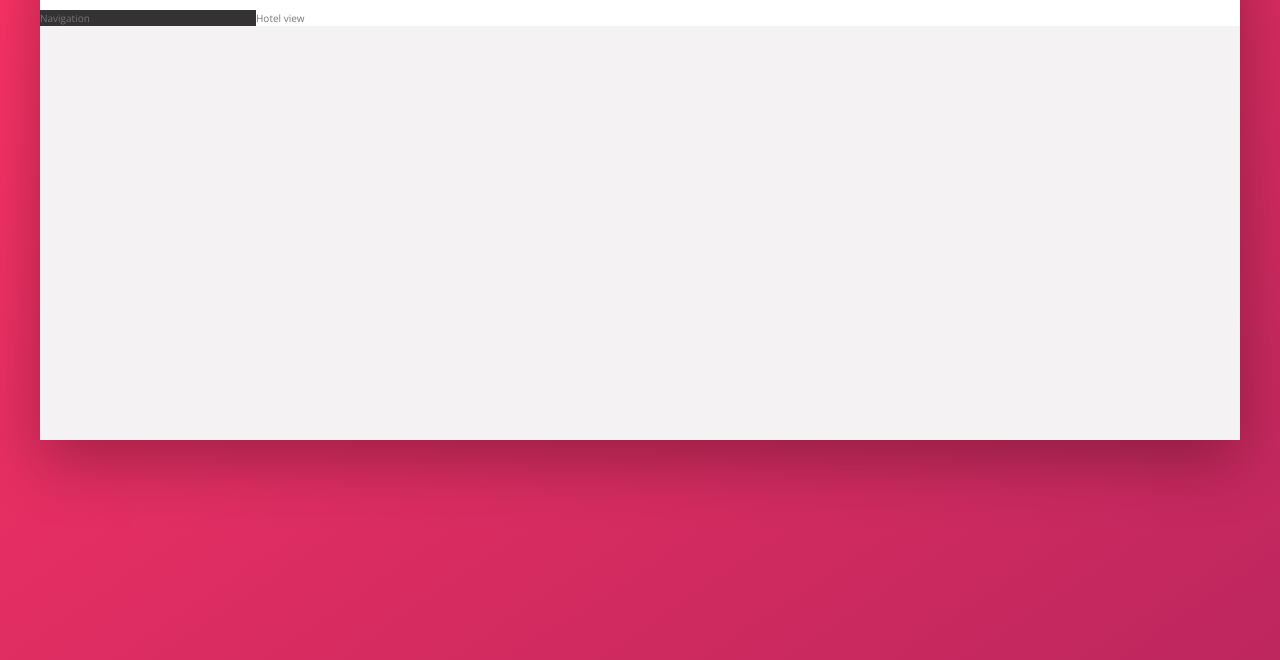
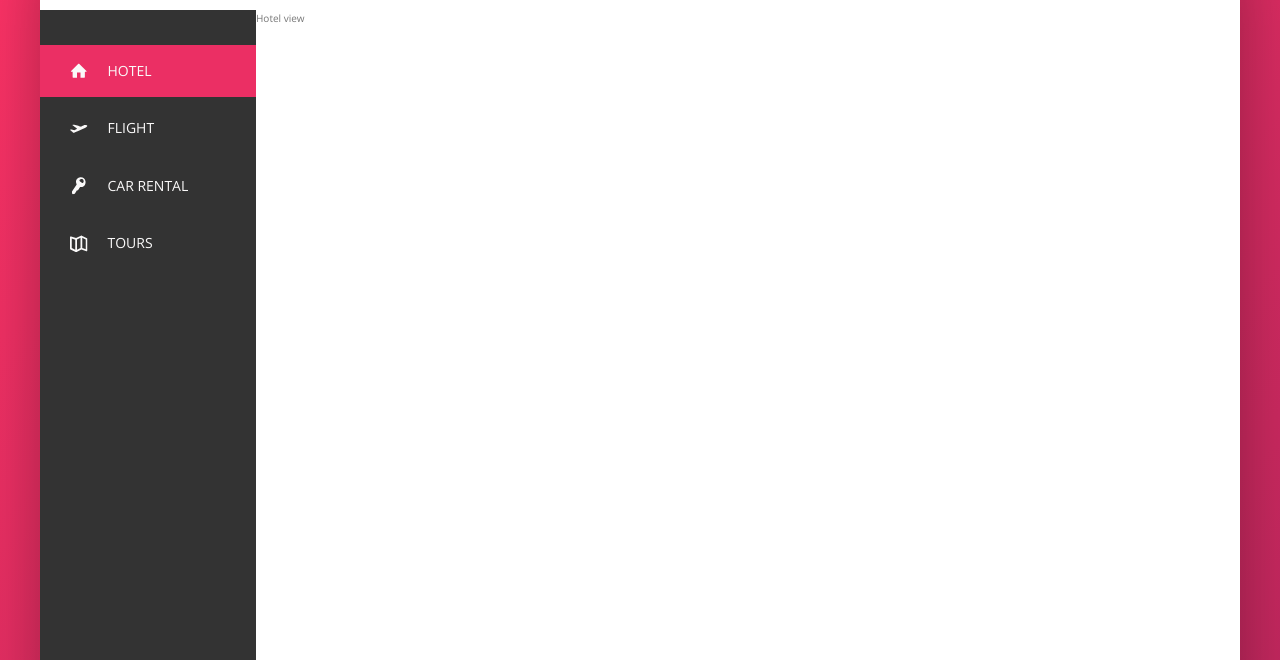
Before and after one commit to holiqen/trillo, a website: page index.html in a window 1280 px wide. Shown: the part 140-800 px from the top of the page. Drawn offline with nearby package versions, Linux system fonts and the light colour scheme.

Commit message:
add side-nav

```diff
--- a/index.html
+++ b/index.html
@@ -66,7 +66,43 @@
       </header>
       <div class="content">
         <nav class="sidebar">
-          Navigation
+          <ul class="side-nav">
+            <li class="side-nav__item side-nav__item--active">
+              <a href="#" class="side-nav__link">
+                <svg class="side-nav__icon">
+                  <use xlink:href="img/sprite.svg#icon-home" />
+                </svg>
+                <span>Hotel</span>
+              </a>
+            </li>
+            <li class="side-nav__item">
+              <a href="#" class="side-nav__link">
+                <svg class="side-nav__icon">
+                  <use xlink:href="img/sprite.svg#icon-aircraft-take-off" />
+                </svg>
+                <span>Flight</span>
+              </a>
+            </li>
+            <li class="side-nav__item">
+              <a href="#" class="side-nav__link">
+                <svg class="side-nav__icon">
+                  <use xlink:href="img/sprite.svg#icon-key" />
+                </svg>
+                <span>Car rental</span>
+              </a>
+            </li>
+            <li class="side-nav__item">
+              <a href="#" class="side-nav__link">
+                <svg class="side-nav__icon">
+                  <use xlink:href="img/sprite.svg#icon-map" />
+                </svg>
+                <span>Tours</span>
+              </a>
+            </li>
+          </ul>
+          <div class="legal">
+            &copy; Holiqen
+          </div>
         </nav>
         <main class="hotel-view">
           Hotel view
--- a/sass/_components.scss
+++ b/sass/_components.scss
@@ -95,3 +95,65 @@
     margin-right: 1rem;
   }
 }
+
+.side-nav {
+  font-size: 1.4rem;
+  list-style: none;
+  margin-top: 3.5rem;
+  &__item {
+    position: relative;
+    &:not(:last-child) {
+      margin-bottom: 0.5rem;
+    }
+  }
+
+  &__item::before {
+    content: "";
+    position: absolute;
+    top: 0;
+    left: 0;
+    height: 100%;
+    width: 3px;
+    background-color: var(--color-primary);
+    transform: scaleY(0);
+    transition: transform 0.2s, width 0.4s cubic-bezier(1, 0, 0, 1) 0.2s,
+      background-color 0.1s;
+  }
+
+  &__item:hover::before,
+  &__item--active::before {
+    transform: scaleY(1);
+    width: 100%;
+  }
+
+  &__item:active::before {
+    background-color: var(--color-primary-light);
+  }
+
+  &__link:link,
+  &__link:visited {
+    color: var(--color-grey-light-1);
+    text-decoration: none;
+    text-transform: uppercase;
+    display: block;
+    padding: 1.5rem 3rem;
+    position: relative;
+    z-index: 10;
+    display: flex;
+    align-items: center;
+  }
+
+  &__icon {
+    width: 1.75rem;
+    height: 1.75rem;
+    margin-right: 2rem;
+    fill: currentColor;
+  }
+}
+
+.legal {
+  font-size: 1.2rem;
+  text-align: center;
+  padding: 2.5rem;
+  color: var(--color-grey-light-4);
+}
--- a/sass/_layout.scss
+++ b/sass/_layout.scss
@@ -24,10 +24,13 @@
 .sidebar {
   background-color: var(--color-grey-dark-1);
   flex: 0 0 18%;
+  display: flex;
+  flex-direction: column;
+  justify-content: space-between;
 }
 
 .hotel-view {
   background-color: var(--color-primary-white);
-
+  height: 80rem;
   flex: 1;
 }
```
Also changed, not shown: css/style.css.
